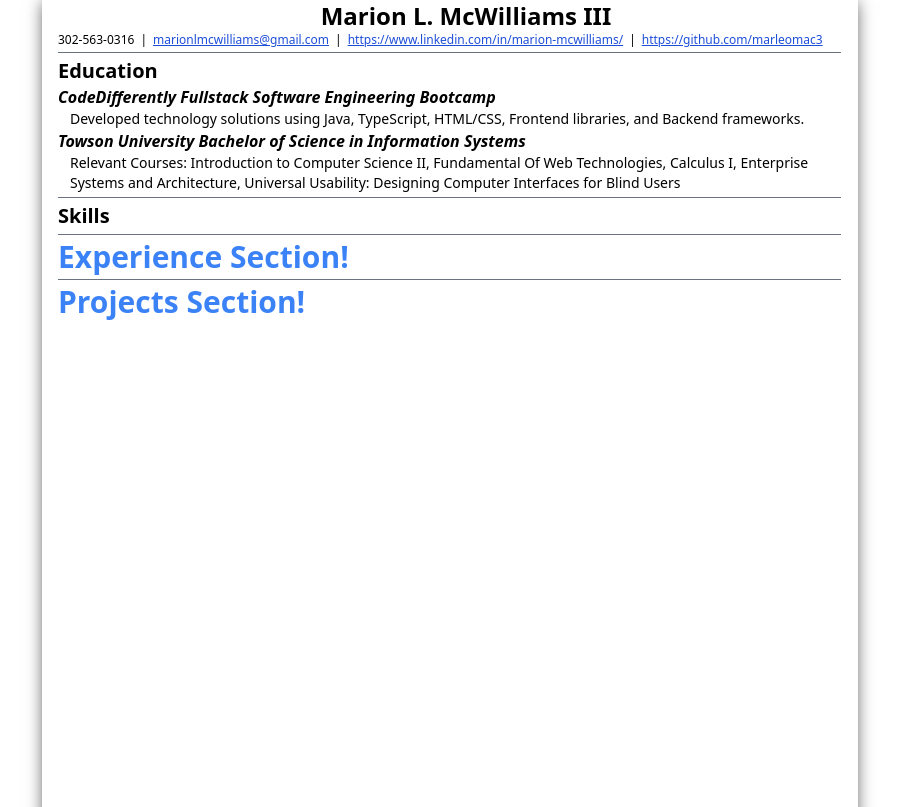
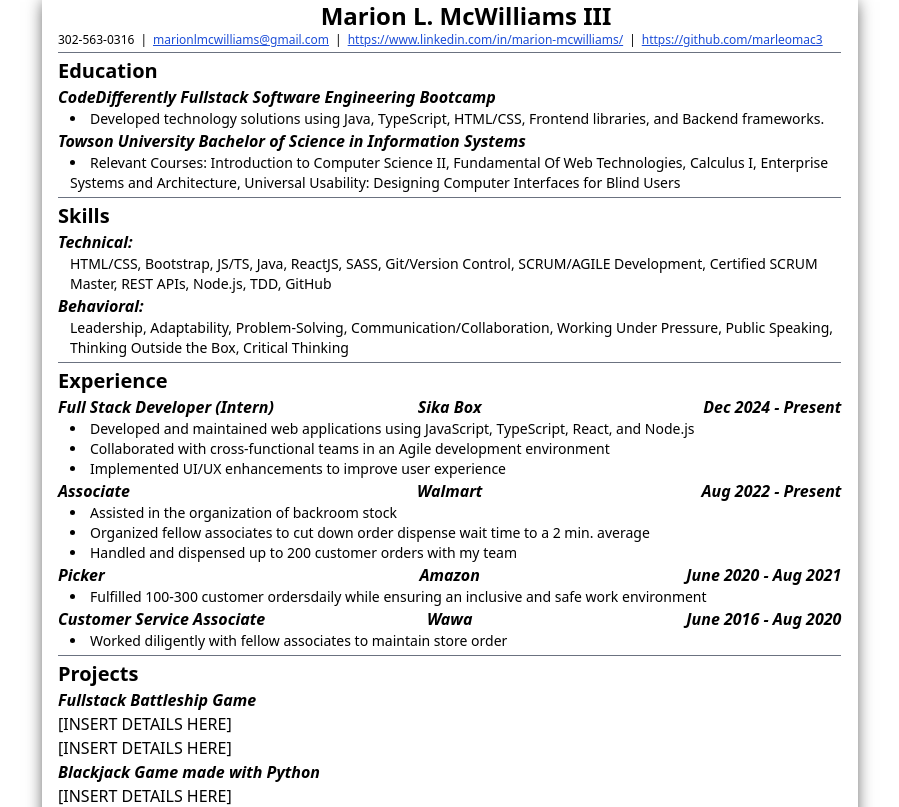
Before and after one commit to marleomac3/Resume, a React (Vite) app: page / in a window 1280 px wide. Shown: the top 807 px of the page, without its empty margins (190-1089 px from the left). Built offline with nearby package versions, Linux system fonts and the light colour scheme.

Commit message:
Adds additional content

```diff
--- a/src/components/ExperienceSection.jsx
+++ b/src/components/ExperienceSection.jsx
@@ -2,10 +2,49 @@ import React from 'react';
 
 export default function ExperienceSection() {
     return (
-        <div className="header">
-            <h1 className="text-3xl font-bold text-blue-500">
-                Experience Section!
-            </h1>
+        <div className="w-[96%]">
+            <h1 id="section-header">Experience</h1>
+            <ul>
+                <li>
+                    <div id='job-headers'>
+                        <h2 id='list-header'>Full Stack Developer (Intern)</h2>
+                        <h2 id='list-header'>Sika Box</h2>
+                        <h2 id='list-header'>Dec 2024 - Present</h2>
+                    </div>
+                    <li id='list-content'>Developed and maintained web applications using JavaScript, TypeScript, React, and Node.js</li>
+                    <li id='list-content'>Collaborated with cross-functional teams in an Agile development environment</li>
+                    <li id='list-content'>Implemented UI/UX enhancements to improve user experience</li>
+                </li>
+                <li>
+                    <div id='job-headers'>
+                        <h2 id='list-header'>Associate</h2>
+                        <h2 id='list-header'>Walmart</h2>
+                        <h2 id='list-header'>Aug 2022 - Present</h2>
+                    </div>
+                    <li id='list-content'>Assisted in the organization of backroom stock</li>
+                    <li id='list-content'>Organized fellow associates to cut down order dispense wait time to a 2 min. average</li>
+                    <li id='list-content'>Handled and dispensed up to <span className='font-medium'>200 customer orders</span> with my team</li>
+                </li>
+                <li>
+                    <div id='job-headers'>
+                        <h2 id='list-header'>Picker</h2>
+                        <h2 id='list-header'>Amazon</h2>
+                        <h2 id='list-header'>June 2020 - Aug 2021</h2>
+                    </div>
+                    <li id='list-content'>
+                        <span className='font-medium'>Fulfilled 100-300 customer orders</span>
+                        daily while ensuring an inclusive and safe work environment
+                    </li>
+                </li>
+                <li>
+                    <div id='job-headers'>
+                        <h2 id='list-header'>Customer Service Associate</h2>
+                        <h2 id='list-header'>Wawa</h2>
+                        <h2 id='list-header'>June 2016 - Aug 2020</h2>
+                    </div>
+                    <li id='list-content'>Worked diligently with fellow associates to maintain store order</li>
+                </li>
+            </ul>
         </div>
     );
 }
--- a/src/components/ProjectsSection.jsx
+++ b/src/components/ProjectsSection.jsx
@@ -2,10 +2,25 @@ import React from 'react';
 
 export default function ProjectsSection() {
     return (
-        <div className="header">
-            <h1 className="text-3xl font-bold text-blue-500">
-                Projects Section!
-            </h1>
+        <div className="w-[96%]">
+            <h1 id='section-header'>Projects</h1>
+            <ul>
+                <li>
+                    <h2 id='list-header'>Fullstack Battleship Game</h2>
+                    <li>[INSERT DETAILS HERE]</li>
+                    <li>[INSERT DETAILS HERE]</li>
+                </li>
+                <li>
+                    <h2 id='list-header'>Blackjack Game made with Python</h2>
+                    <li>[INSERT DETAILS HERE]</li>
+                    <li>[INSERT DETAILS HERE]</li>
+                </li>
+                <li>
+                    <h2 id='list-header'>Pokemon Pokedex API</h2>
+                    <li>[INSERT DETAILS HERE]</li>
+                    <li>[INSERT DETAILS HERE]</li>
+                </li>
+            </ul>
         </div>
     );
 }
--- a/src/components/SkillsSection.jsx
+++ b/src/components/SkillsSection.jsx
@@ -2,8 +2,27 @@ import React from 'react';
 
 export default function SkillsSection() {
     return (
-        <div className="header">
+        <div className="w-[96%]">
             <h1 id='section-header'>Skills</h1>
+            <ul>
+                <li>
+                    <h2 id='list-header'>Technical:</h2>
+                    <p id='list-content'>
+                        HTML/CSS, Bootstrap, JS/TS, Java,
+                        ReactJS, SASS, Git/Version Control,
+                        SCRUM/AGILE Development, Certified SCRUM Master,
+                        REST APIs, Node.js, TDD, GitHub
+                    </p>
+                </li>
+                <li>
+                    <h2 id='list-header'>Behavioral:</h2>
+                    <p id='list-content'>
+                    Leadership, Adaptability, Problem-Solving,
+                    Communication/Collaboration, Working Under Pressure,
+                    Public Speaking, Thinking Outside the Box, Critical Thinking
+                    </p>
+                </li>
+            </ul>
         </div>
     );
 }
--- a/src/styles/globals.css
+++ b/src/styles/globals.css
@@ -11,5 +11,21 @@
 }
 
 #list-content {
-    @apply text-sm pl-3;
+    @apply text-sm pl-3 list-disc list-inside;
 }
+
+#job-headers {
+    @apply flex justify-between;
+}
+
+#job-headers h2 {
+    @apply w-1/3;
+}
+
+#job-headers h2:nth-child(2) {
+    @apply text-center;
+}
+
+#job-headers h2:nth-child(3) {
+    @apply text-right;
+}
```
